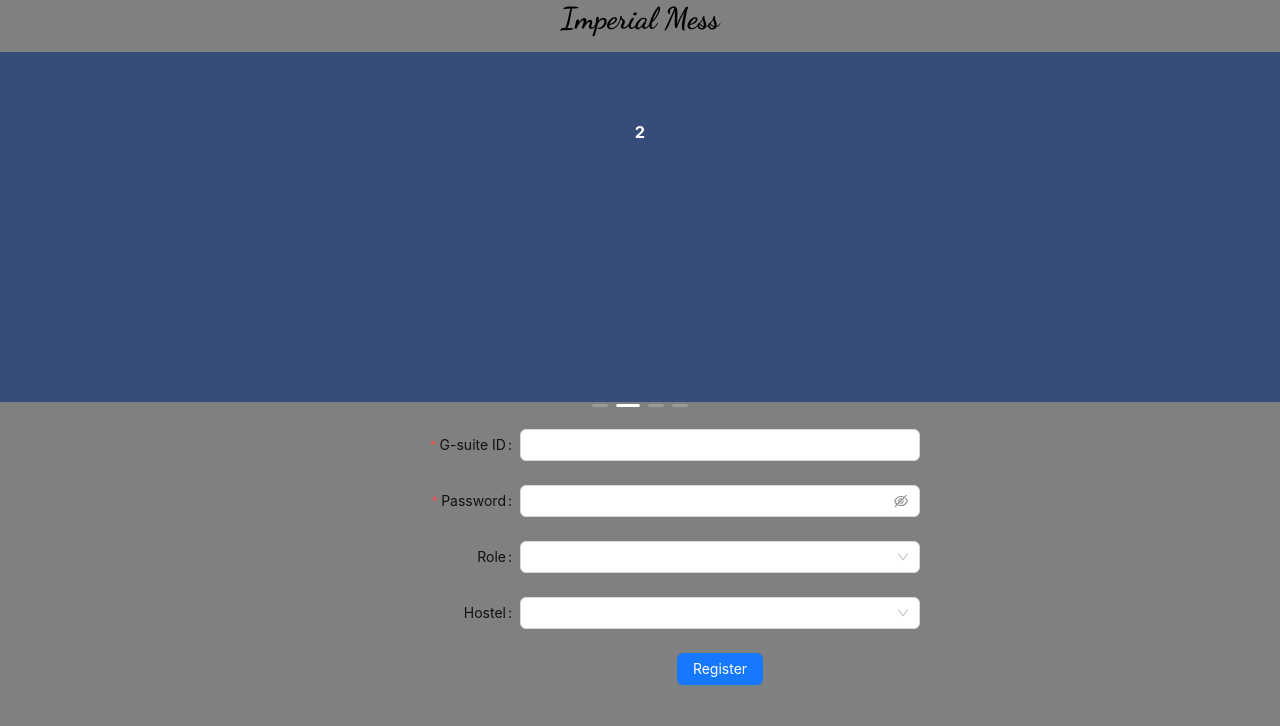
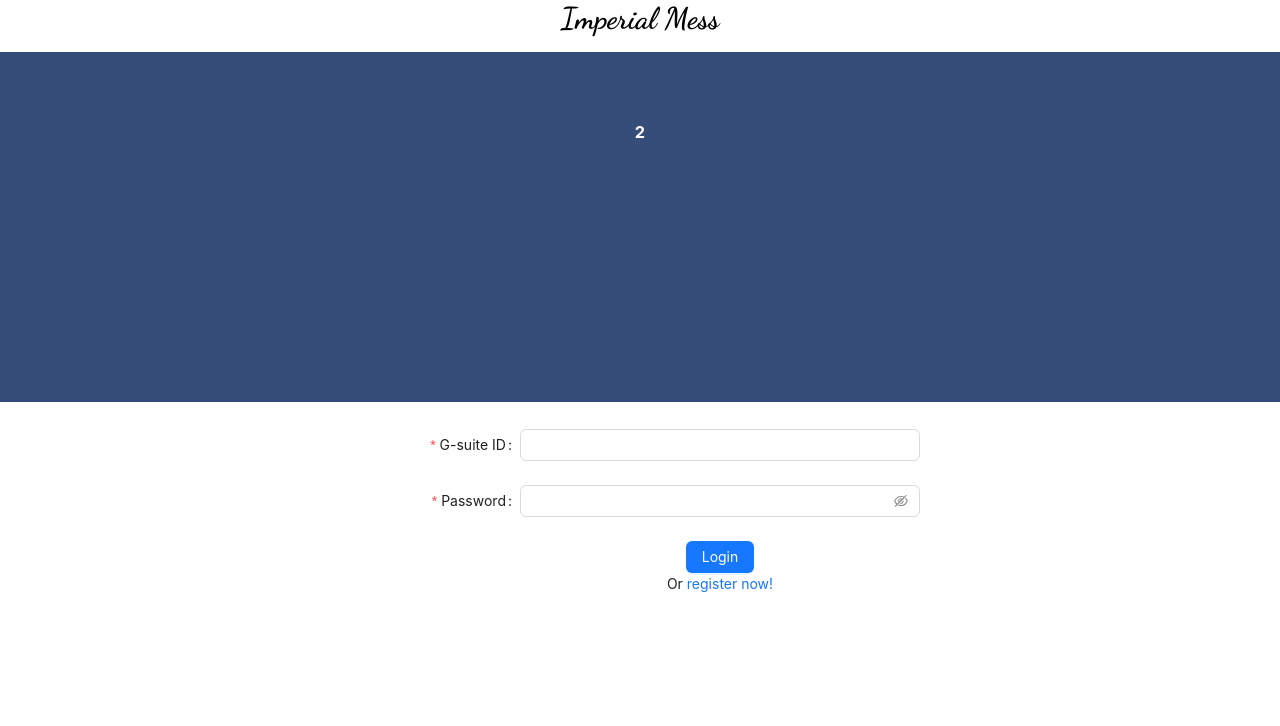
Before and after one commit to devprakashdp2021/Imperial-Mess, a React (Create React App) app in the folder frontend/: page / in a window 1280 px wide. Shown: the top 726 px of the page. Built offline with nearby package versions, Linux system fonts and the light colour scheme.

Commit message:
register and login component rendered

```diff
--- a/frontend/src/App.css
+++ b/frontend/src/App.css
@@ -1,8 +1,10 @@
  @import url('https://fonts.googleapis.com/css2?family=Dancing+Script:wght@700&display=swap');
+
+
 
 .App {
   text-align: center;
-  background-color: grey;
+  /* background-color: grey; */
   height: 100vh;
   background-size: cover;
 }
--- a/frontend/src/App.js
+++ b/frontend/src/App.js
@@ -1,16 +1,23 @@
 
 import './App.css';
-import Register from './component/Register';
-import Slide from './component/Slide';
-
+import Register from './pages/Register';
+import Slide from './pages/Slide';
+import Login from './pages/Login';
+import { useState } from 'react';
 
 function App() {
+  const [isAuthenticated, setAuthenticated] = useState(true);
+  function handleAuthentication(){
+    setAuthenticated(!isAuthenticated);
+  }
   return (
     <div className="App">
      <h1 style={{fontSize:30, margin:"0px", fontFamily: 'Dancing Script'}}>Imperial Mess</h1>
      <Slide />
      <div style={{margin: "10px auto",width:"50%"}}>
-     <Register />
+      {
+        isAuthenticated?<Login handleRegisterNow={handleAuthentication}/>:<Register handleLoginNow={handleAuthentication}/>
+      }
      </div>
     </div>
   );
--- a/frontend/src/index.css
+++ b/frontend/src/index.css
@@ -1,3 +1,5 @@
+
+
 body {
   margin: 0;
   font-family: -apple-system, BlinkMacSystemFont, 'Segoe UI', 'Roboto', 'Oxygen',
--- /dev/null
+++ b/frontend/src/pages/Login.js
@@ -0,0 +1,108 @@
+import React from 'react';
+
+import {
+  Button,
+  Form,
+  Input,
+  Select,
+} from 'antd';
+import Link from 'antd/es/typography/Link';
+
+
+const formItemLayout = {
+  labelCol: {
+    xs: {
+      span: 24,
+    },
+    sm: {
+      span: 8,
+    },
+  },
+  wrapperCol: {
+    xs: {
+      span: 24,
+    },
+    sm: {
+      span: 16,
+    },
+  },
+};
+const tailFormItemLayout = {
+  wrapperCol: {
+    xs: {
+      span: 24,
+      offset: 0,
+    },
+    sm: {
+      span: 16,
+      offset: 8,
+    },
+  },
+};
+const Login = ({handleRegisterNow}) => {
+  const [form] = Form.useForm();
+  const onFinish = (values) => {
+    console.log('Received values of form: ', values);
+  };
+
+
+  return (
+    <Form
+      {...formItemLayout}
+      form={form}
+      name="register"
+      onFinish={onFinish}
+      initialValues={{
+        residence: ['zhejiang', 'hangzhou', 'xihu'],
+        prefix: '86',
+      }}
+      style={{
+        maxWidth: 600,
+      }}
+      scrollToFirstError
+    >
+
+
+      <Form.Item
+        name="gmail"
+        label="G-suite ID"
+        rules={[
+          {
+            type: 'email',
+            message: 'The input is not valid g-suite id',
+          },
+          {
+            required: true,
+            message: 'Please input your g-suite id!',
+          },
+        ]}
+      >
+        <Input />
+      </Form.Item>
+
+      <Form.Item
+        name="password"
+        label="Password"
+        rules={[
+          {
+            required: true,
+            message: 'Please input your password!',
+          },
+        ]}
+        hasFeedback
+      >
+        <Input.Password />
+      </Form.Item>
+
+      <Form.Item {...tailFormItemLayout}>
+        <Button type="primary" htmlType="submit">
+          Login
+        </Button>
+        <br />
+        Or <Link to="" onClick={handleRegisterNow}>register now!</Link>
+      </Form.Item>
+
+    </Form>
+  );
+};
+export default Login;
--- a/frontend/src/component/Register.js
+++ b/frontend/src/pages/Register.js
@@ -6,6 +6,7 @@ import {
   Input,
   Select,
 } from 'antd';
+import Link from 'antd/es/typography/Link';
 
 
 const formItemLayout = {
@@ -26,6 +27,12 @@ const formItemLayout = {
     },
   },
 };
+const tailLayout = {
+  wrapperCol: {
+    offset: 8,
+    span: 16,
+  },
+};
 const tailFormItemLayout = {
   wrapperCol: {
     xs: {
@@ -38,7 +45,7 @@ const tailFormItemLayout = {
     },
   },
 };
-const Register = () => {
+const Register = ({handleLoginNow}) => {
   const [form] = Form.useForm();
   const onFinish = (values) => {
     console.log('Received values of form: ', values);
@@ -46,6 +53,7 @@ const Register = () => {
 
 
   return (
+
     <Form
       {...formItemLayout}
       form={form}
@@ -60,17 +68,30 @@ const Register = () => {
       }}
       scrollToFirstError
     >
+    <Form.Item
+        name="name"
+        label="Name"
+        rules={[
+          {
+            required: true,
+            message: 'Please input your name!',
+          },
+        ]}
+      >
+        <Input />
+      </Form.Item>
+
       <Form.Item
         name="gmail"
         label="G-suite ID"
         rules={[
           {
             type: 'email',
-            message: 'The input is not valid E-mail!',
+            message: 'The input is not valid g-suite id',
           },
           {
             required: true,
-            message: 'Please input your E-mail!',
+            message: 'Please input your g-suite id!',
           },
         ]}
       >
@@ -91,7 +112,17 @@ const Register = () => {
         <Input.Password />
       </Form.Item>
 
-      <Form.Item label="Role">
+      <Form.Item
+      name="role"
+      label="Role"
+      rules={[
+        {
+          required: true,
+          message: 'Please select your role!',
+        },
+      ]}
+      hasFeedback
+      >
         <Select>
           <Select.Option value="demo">Student</Select.Option>
           <Select.Option value="demo">Accountant</Select.Option>
@@ -100,7 +131,17 @@ const Register = () => {
        </Select>
       </Form.Item>
 
-      <Form.Item label="Hostel">
+      <Form.Item
+      style={{marginBottom: "10px"}}
+      name="hostel"
+      label="Hostel"
+      rules={[
+        {
+          required: true,
+          message: 'Please select your hostel!',
+        },
+      ]}
+      hasFeedback>
         <Select>
           <Select.Option value="demo">Tilak</Select.Option>
           <Select.Option value="demo">Malviya</Select.Option>
@@ -114,8 +155,12 @@ const Register = () => {
         <Button type="primary" htmlType="submit">
           Register
         </Button>
+        <br />
+        Or <Link to="" onClick={handleLoginNow}>Login!</Link>
+
       </Form.Item>
     </Form>
+
   );
 };
 export default Register;
```
Also changed, not shown: frontend/public/index.html (+1 -21 lines), frontend/src/pages/Slide.js (renamed from frontend/src/component/Slide.js).
